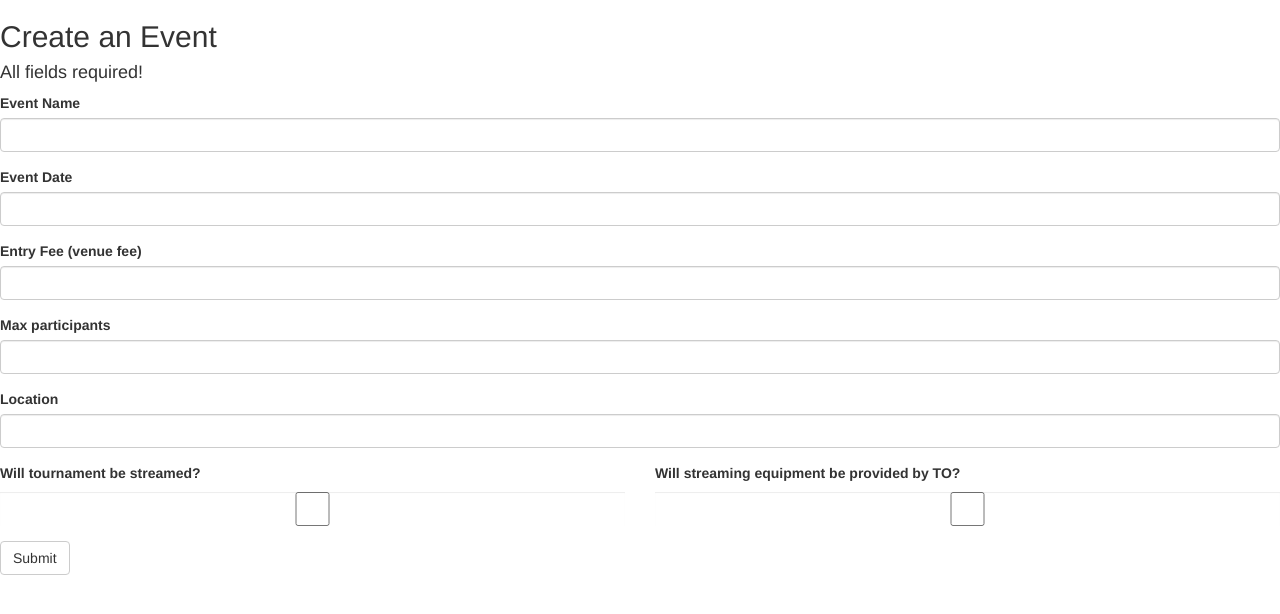
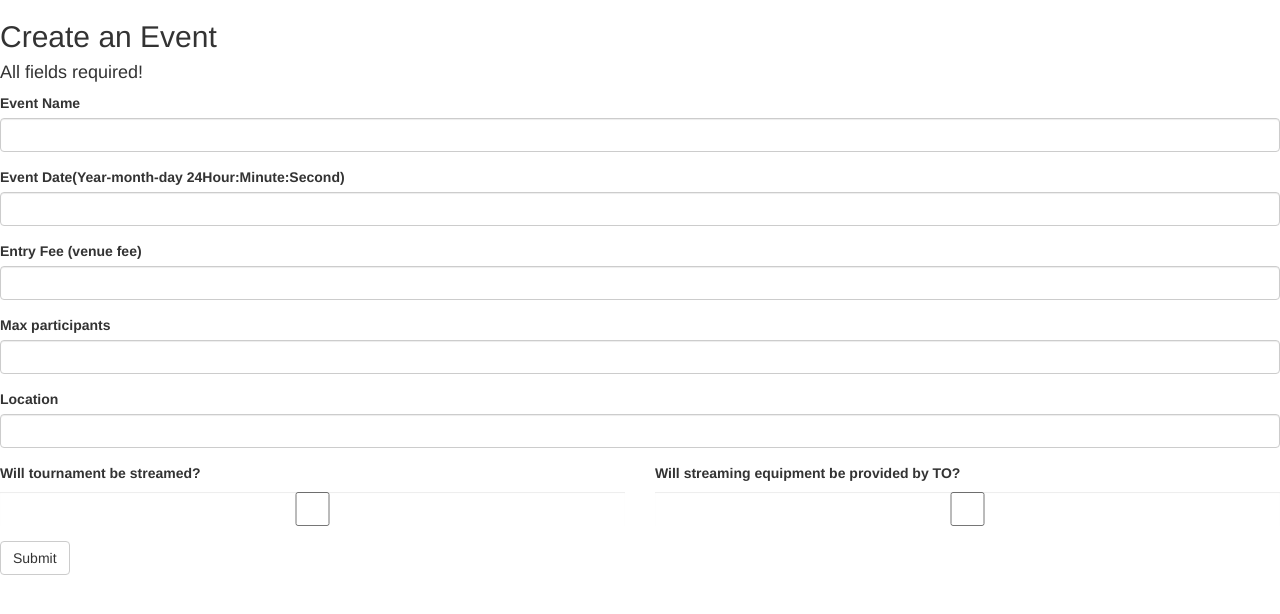
Before and after one commit to renodubois/sandtsmash, a Python web app: template templates/createEvent.html in a window 1280 px wide. Shown: the part 52-666 px from the top of the page. Run offline with Jinja, Linux system fonts and the light colour scheme; the template is opened without the code that fills it, so the values that code supplies are empty; some libraries are stand-ins or nearby versions.

Commit message:
more explicit date header

```diff
--- a/templates/createEvent.html
+++ b/templates/createEvent.html
@@ -14,7 +14,7 @@
 <div class="form-group">
 <div class="row">
   <div class="col-lg-12">
-    <label for="fname">Event Date</label>
+    <label for="fname">Event Date(Year-month-day 24Hour:Minute:Second)</label>
     <input type="datetime" class="form-control" name="event_date">
   </div>
   <!-- <div class="col-lg-6">
```
